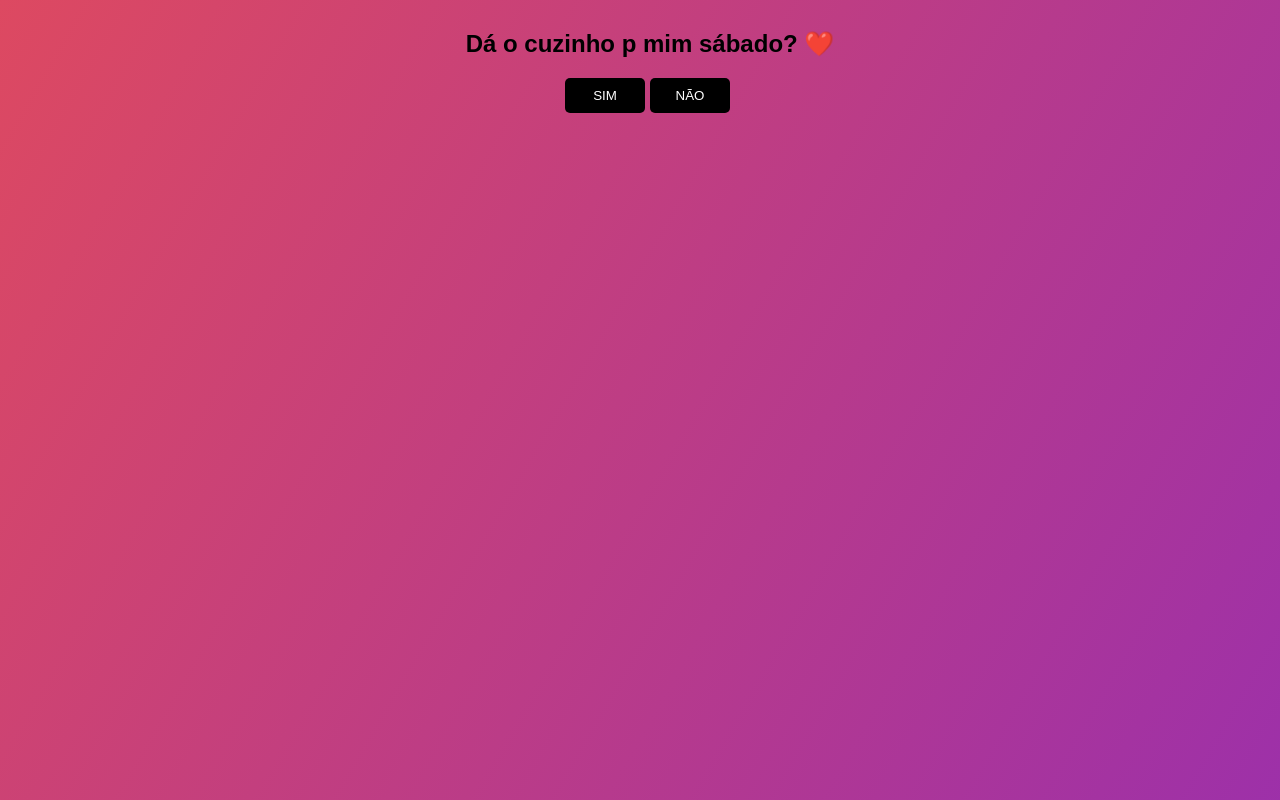
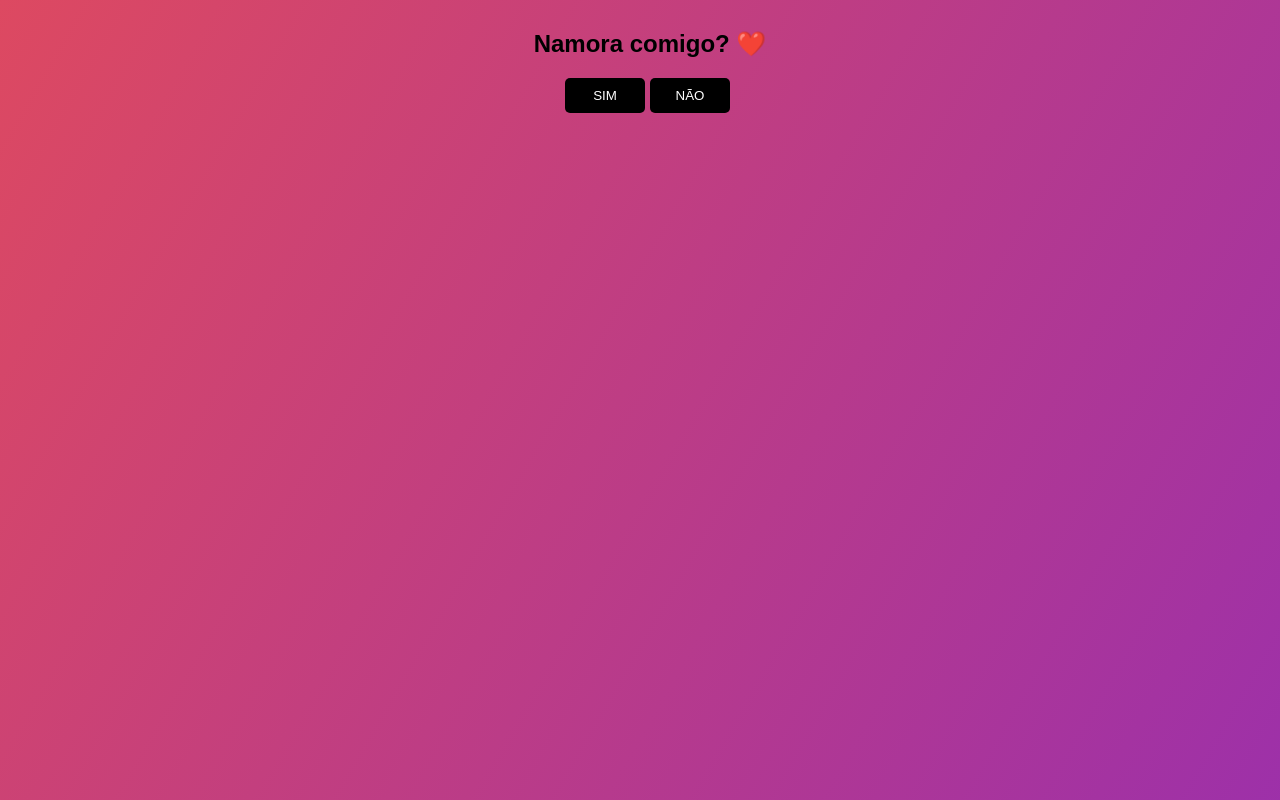
Before and after one commit to RezendeV1inicius/umpedido, a plain HTML site: page index.html in a window 1280 px wide. Drawn offline with Linux system fonts and the light colour scheme.

Commit message:
Update index.html

```diff
--- a/index.html
+++ b/index.html
@@ -11,7 +11,7 @@
 
 <body>
     <div id="conteudo">
-        <h2>Dá o cuzinho p mim sábado? ❤️</h2>
+        <h2>Namora comigo? ❤️</h2>
         <div style="margin: auto;width: 170px;">
             <button style="position: fixed;display: block;" class="btn" onclick="sim()">SIM</button>
             <button class="btn" onclick="desvia(this)" onmouseover="desvia(this)" style="position: absolute;">NÃO</button>
```
